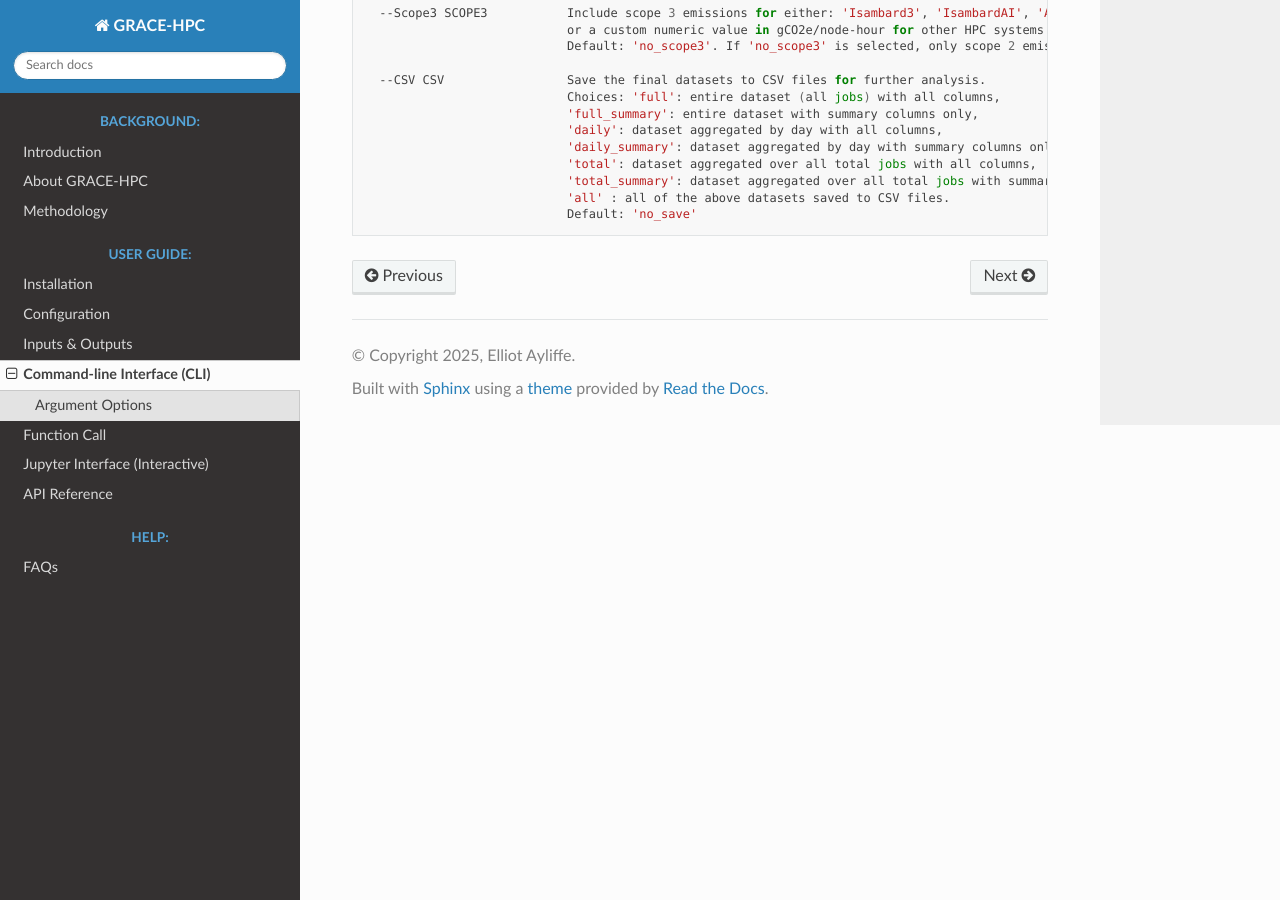
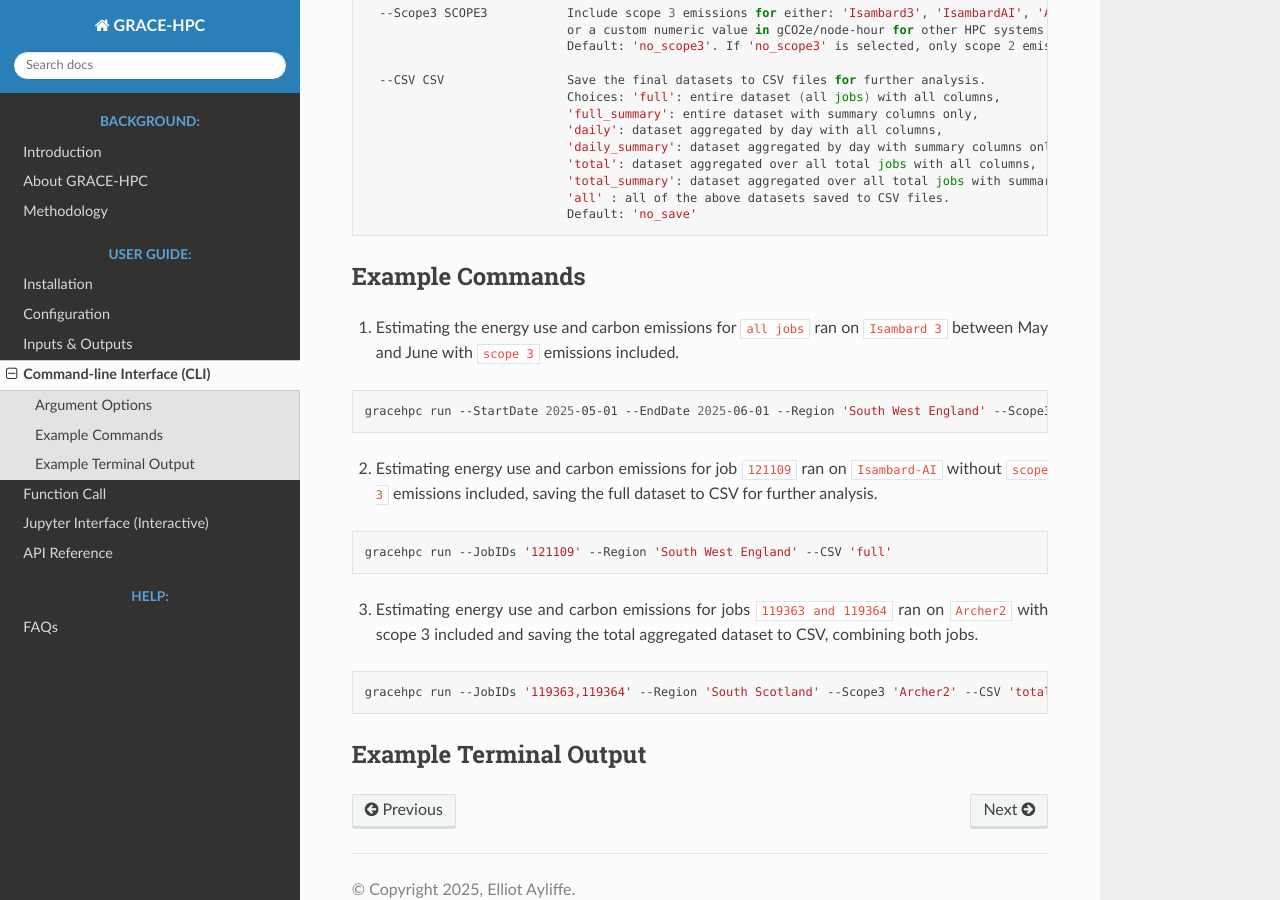
Before and after one commit to Elliot-Ayliffe/GRACE-HPC, a Sphinx documentation site: the page built from docs/cli.md, in a window 1280 px wide and 900 px high, scrolled down 911 px. Built offline with Sphinx 7.4.7 and the Read the Docs theme 3.1.0, drawn with Linux system fonts in a browser that asks for light colours.

Commit message:
Update cli.md

````diff
--- a/docs/cli.md
+++ b/docs/cli.md
@@ -50,3 +50,26 @@ options:
                             'all' : all of the above datasets saved to CSV files.
                             Default: 'no_save'
 ```
+
+## Example Commands
+
+1. Estimating the energy use and carbon emissions for `all jobs` ran on `Isambard 3` between May and June with `scope 3` emissions included.
+
+```bash
+gracehpc run --StartDate 2025-05-01 --EndDate 2025-06-01 --Region 'South West England' --Scope3 'Isambard3'
+```
+
+2. Estimating energy use and carbon emissions for job `121109` ran on `Isambard-AI` without `scope 3` emissions included, saving the full dataset to CSV for further analysis.
+
+```bash
+gracehpc run --JobIDs '121109' --Region 'South West England' --CSV 'full'
+```
+
+3. Estimating energy use and carbon emissions for jobs `119363 and 119364` ran on `Archer2` with scope 3 included and saving the total aggregated dataset to CSV, combining both jobs.
+
+```bash
+gracehpc run --JobIDs '119363,119364' --Region 'South Scotland' --Scope3 'Archer2' --CSV 'total'
+```
+
+
+## Example Terminal Output
````
